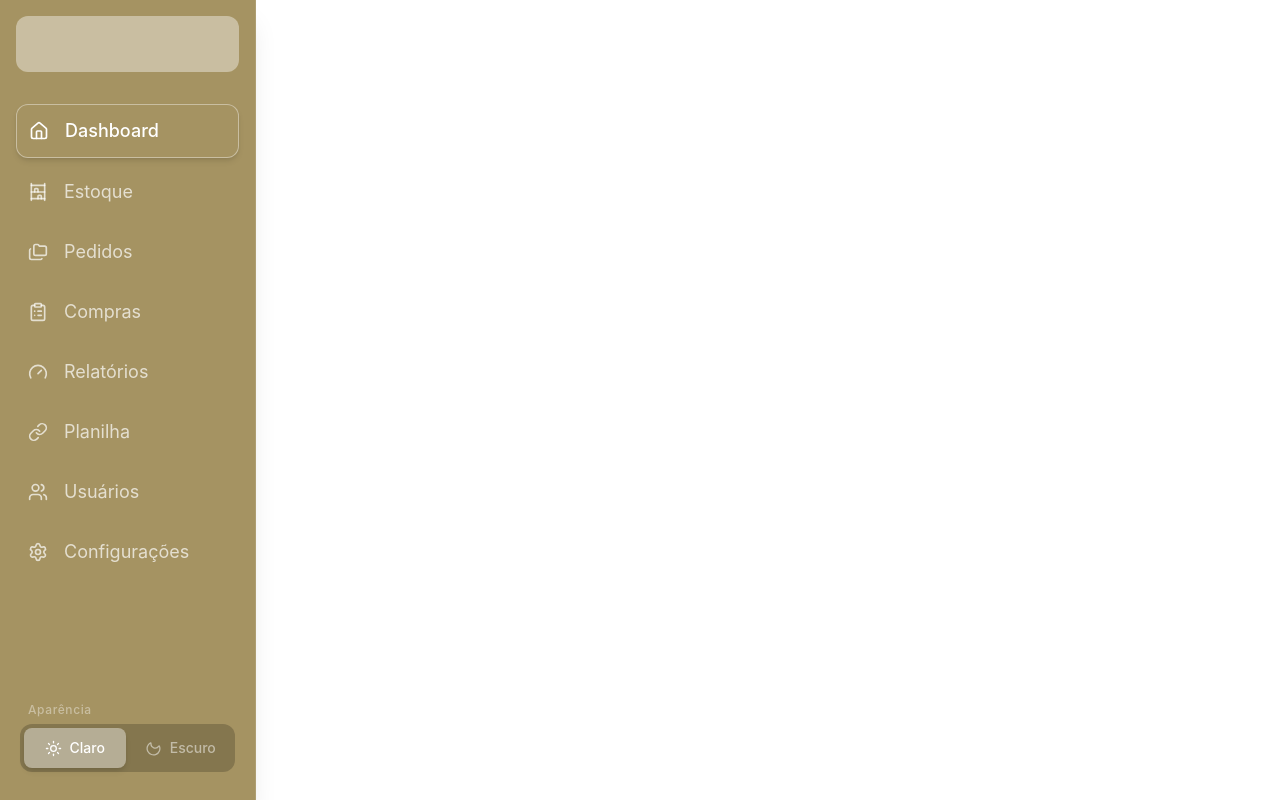
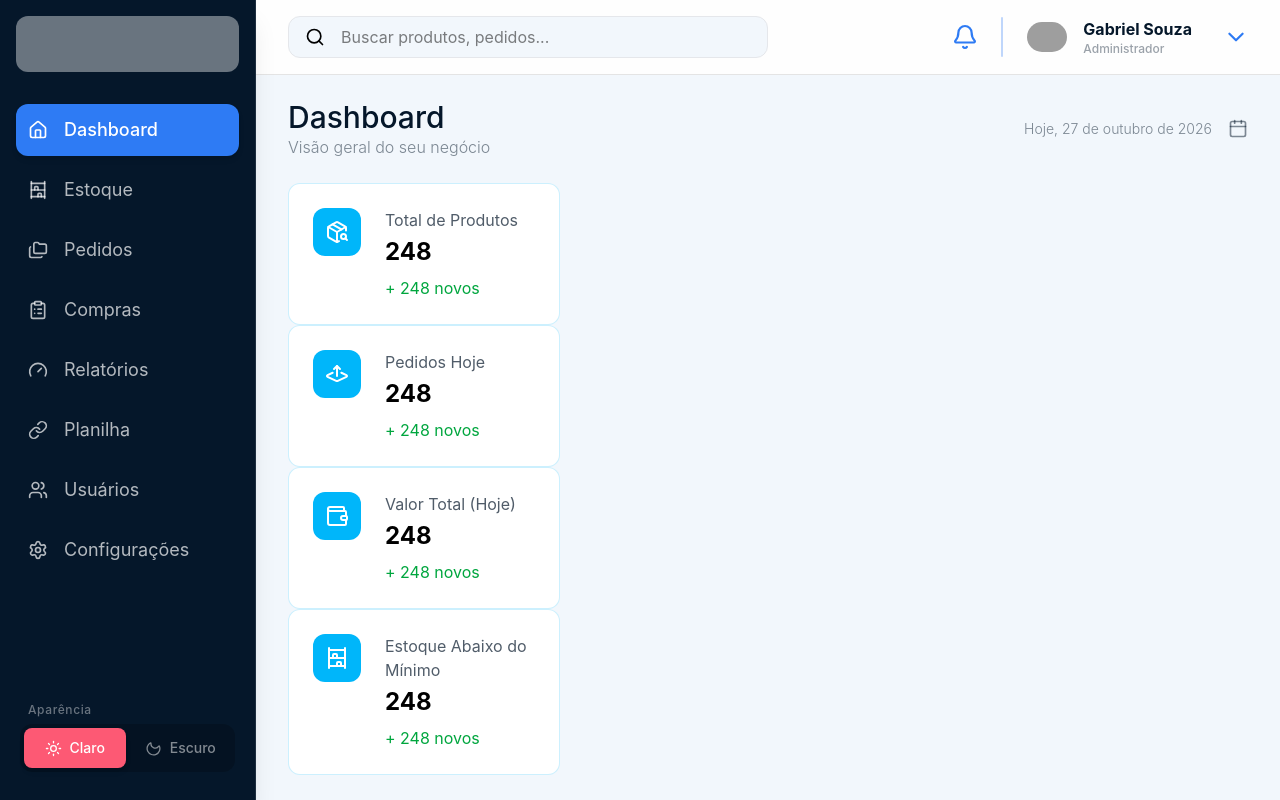
Before and after one commit to BiellSouza/Clean_Stock, a React (Vite) app: page / in a window 1280 px wide. Built offline with nearby package versions, Linux system fonts and the light colour scheme; grey boxes are pictures that could not be loaded.

Commit message:
parte do Dashboard para desktop

```diff
--- /dev/null
+++ b/src/Components/HeaderComponent.jsx
@@ -0,0 +1,12 @@
+import React from "react";
+
+function HeaderComponent({ title, subtitle }) {
+  return (
+    <div>
+      <h1 className="text-3xl font-medium text-quaternary">{title}</h1>
+      <p className="text-md text-quaternary/50 font-light">{subtitle} </p>
+    </div>
+  );
+}
+
+export default HeaderComponent;
--- a/src/Components/Sidebar.jsx
+++ b/src/Components/Sidebar.jsx
@@ -80,7 +80,7 @@ function SidebarComponent() {
       {/* Sidebar */}
 
       <aside
-        className={`fixed left-0 top-0 z-40 flex h-screen w-[80%] max-w-64 flex-col justify-between border-r border-white/10 bg-primary p-4 shadow-xl transition-transform duration-300 ease-in-out ${sidebarOpen ? "translate-x-0" : "-translate-x-full"}`}
+        className={`fixed left-0 top-0 z-40 flex h-screen w-[80%] max-w-64 flex-col justify-between border-r border-white/10 bg-quaternary p-4 shadow-xl transition-transform duration-300 ease-in-out ${sidebarOpen ? "translate-x-0" : "-translate-x-full"}`}
       >
         <div>
           {/* Cabeçalho */}
@@ -107,7 +107,7 @@ function SidebarComponent() {
                 className={({ isActive }) =>
                   `flex items-center gap-4 rounded-xl px-3 py-3 transition-all duration-200 ${
                     isActive
-                      ? "bg-primary border border-white/40 font-medium text-white shadow-md shadow-black/10"
+                      ? "bg-primaryDark font-medium text-white shadow-md shadow-black/10"
                       : "text-white/70 hover:bg-white/10 hover:text-white"
                   }`
                 }
@@ -132,7 +132,7 @@ function SidebarComponent() {
               aria-pressed={!selected}
               className={`flex cursor-pointer items-center justify-center gap-2 rounded-lg px-3 py-2.5 text-sm font-medium transition-all duration-300 ${
                 !selected
-                  ? "bg-white/40 text-white shadow-md"
+                  ? "bg-destaq text-white shadow-md"
                   : "text-white/50 hover:bg-white/5 hover:text-white/80"
               }`}
             >
@@ -153,7 +153,7 @@ function SidebarComponent() {
               aria-pressed={selected}
               className={`flex cursor-pointer items-center justify-center gap-2 rounded-lg px-3 py-2.5 text-sm font-medium transition-all duration-300 ${
                 selected
-                  ? "bg-white/40 text-white shadow-md"
+                  ? "bg-destaq text-white shadow-md"
                   : "text-white/50 hover:bg-white/5 hover:text-white/80"
               }`}
             >
--- a/src/Sessions/Dashboard.jsx
+++ b/src/Sessions/Dashboard.jsx
@@ -1,10 +1,129 @@
 import React from "react";
 import SidebarComponent from "../Components/Sidebar";
+import {
+  Bell,
+  Calendar,
+  ChevronDown,
+  LayerArrowUp,
+  PackageSearch,
+  Search,
+  ShelvingUnit,
+  Wallet,
+} from "lucide-react";
+import HeaderComponent from "../Components/HeaderComponent";
+import CardsDashboard from "./cards/CardsDashboard";
 
 function Dashboard() {
+  const dados = [
+    {
+      icon: <PackageSearch />,
+      title: "Total de Produtos",
+      number: 248,
+      obs: "5",
+    },
+    {
+      icon: <LayerArrowUp />,
+      title: "Pedidos Hoje",
+      number: 248,
+      obs: "3",
+    },
+    {
+      icon: <Wallet />,
+      title: "Valor Total (Hoje)",
+      number: 248,
+      obs: "12",
+    },
+    {
+      icon: <ShelvingUnit />,
+      title: "Estoque Abaixo do Mínimo",
+      number: 248,
+      obs: "7",
+    },
+  ];
   return (
     <div>
-      <SidebarComponent />
+      <div>
+        <SidebarComponent />
+      </div>
+
+      <div className="ml-64 min-w-0 h-screen bg-terciary">
+        {/* header */}
+        <div className="bg-secondary px-8 py-4 border-b border-black/10 flex items-center justify-between">
+          {/* Imput */}
+          <div className="border border-gray-200 max-w-164 py-2 px-4 flex items-center gap-4 rounded-xl lg:w-[50%] bg-terciary">
+            <span>
+              <Search className="size-5" />
+            </span>
+            <input
+              type="text"
+              placeholder="Buscar produtos, pedidos..."
+              className="w-full outline-none focus:duration-500 focus:transition-all"
+            />
+          </div>
+
+          {/* notifications and infos */}
+          <div className="flex items-center gap-6">
+            <button>
+              <Bell className="lg:scale-110 hover:scale-95 transition-all duration-500 cursor-pointer text-primaryDark" />
+            </button>
+
+            <div className="w-0.5 h-10 bg-primaryDark/30 rounded-full" />
+
+            <div className="flex items-center gap-4">
+              <img
+                src="http://cdn.pfps.gg/pfps/6096-dark-aesthetic-anime-user-icon.png"
+                alt=""
+                className="lg:max-w-10 rounded-full"
+              />
+              <div className="flex gap-8">
+                <div>
+                  <h1 className="font-bold lg:text-md text-quaternary">
+                    Gabriel Souza
+                  </h1>
+                  <p className="lg:text-xs text-quaternary/40 font-medium">
+                    Administrador
+                  </p>
+                </div>
+                <button>
+                  <ChevronDown className="text-primaryDark cursor-pointer scale-110 hover:scale-95 transition-all duration-500" />
+                </button>
+              </div>
+            </div>
+          </div>
+        </div>
+        {/* Cabeçário */}
+        <div className="px-8 py-6 flex justify-between items-center">
+          <HeaderComponent
+            title="Dashboard"
+            subtitle="Visão geral do seu negócio"
+          />
+
+          {/* Data */}
+          <div className="flex items-center gap-4">
+            <p className="lg:text-sm text-quaternary/50 font-light">
+              Hoje,{" "}
+              {new Date().toLocaleDateString("pt-BR", {
+                day: "2-digit",
+                month: "long",
+                year: "numeric",
+              })}
+            </p>
+            <Calendar className="text-md text-quaternary/50 size-5" />
+          </div>
+        </div>
+
+        <div className="px-8">
+          {dados.map((item, index) => (
+            <CardsDashboard
+              key={index}
+              icon={item.icon}
+              title={item.title}
+              numer={item.number}
+              obs={item.obs}
+            />
+          ))}
+        </div>
+      </div>
     </div>
   );
 }
--- /dev/null
+++ b/src/Sessions/cards/CardsDashboard.jsx
@@ -0,0 +1,30 @@
+import { Box } from "lucide-react";
+import React from "react";
+
+function CardsDashboard({
+  icon,
+  title,
+  numer,
+  obs,
+  porcent = false,
+  list = false,
+}) {
+  return (
+    <div className="flex gap-6 items-start bg-white border border-primary/20 w-full max-w-68 p-6 rounded-xl">
+      <div className="p-3 bg-primary text-white w-fit rounded-xl">{icon}</div>
+      <div>
+        <h1 className="text-quaternary/70">{title}</h1>
+        <p className="font-bold text-2xl mt-1">248</p>
+        {porcent ? (
+          <p className="mt-2 text-green-600">+ {numer} %</p>
+        ) : list ? (
+          <p className="mt-2 text-green-600">Lista</p>
+        ) : (
+          <p className="mt-2 text-green-600">+ {numer} novos</p>
+        )}
+      </div>
+    </div>
+  );
+}
+
+export default CardsDashboard;
--- a/src/index.css
+++ b/src/index.css
@@ -1,7 +1,10 @@
 @import "tailwindcss";
 
 @theme {
-  --color-primary: #a59362;
-  --color-secondary: #7fa66d;
-  --color-terciary: "#F6EDD9";
+  --color-primary: #00b6fa;
+  --color-primaryDark: #2e7bf4;
+  --color-secondary: #fefefe;
+  --color-terciary: #f2f7fc;
+  --color-quaternary: #05172a;
+  --color-destaq: #fd5974;
 }
```
